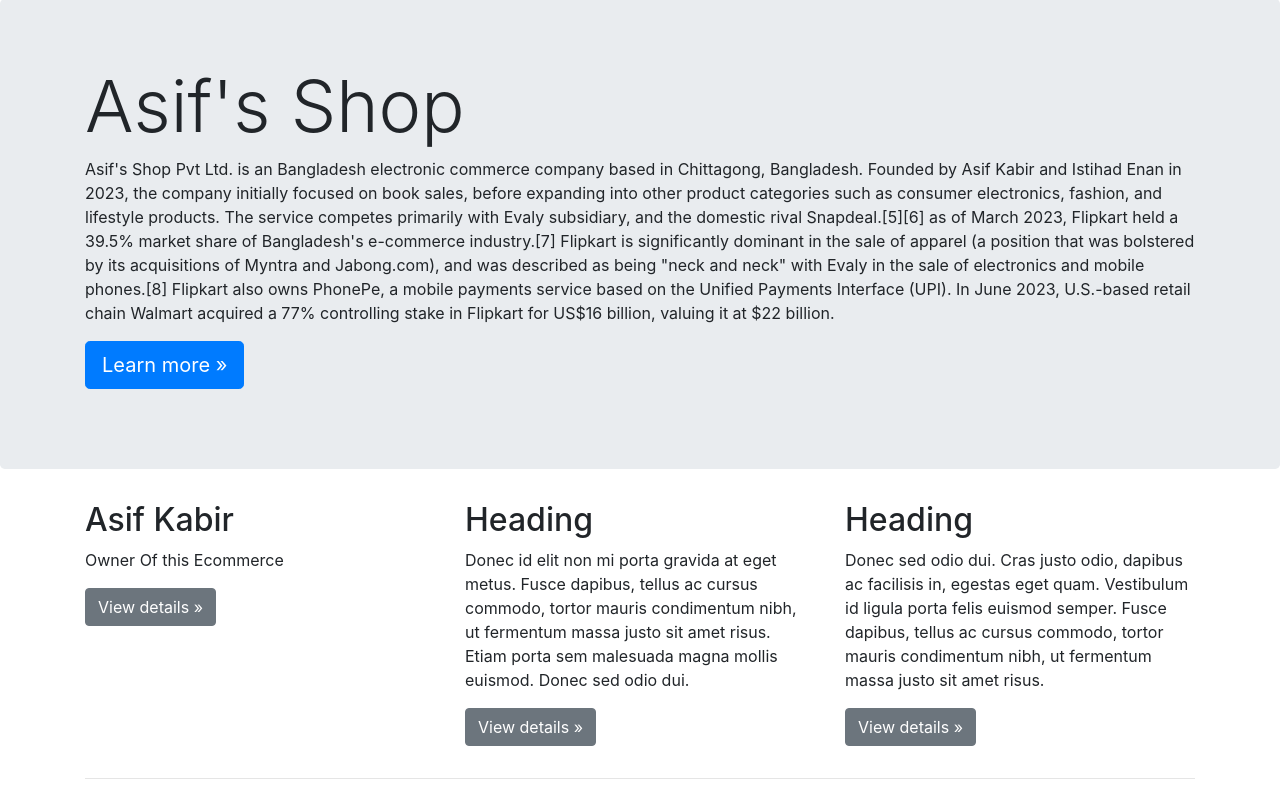
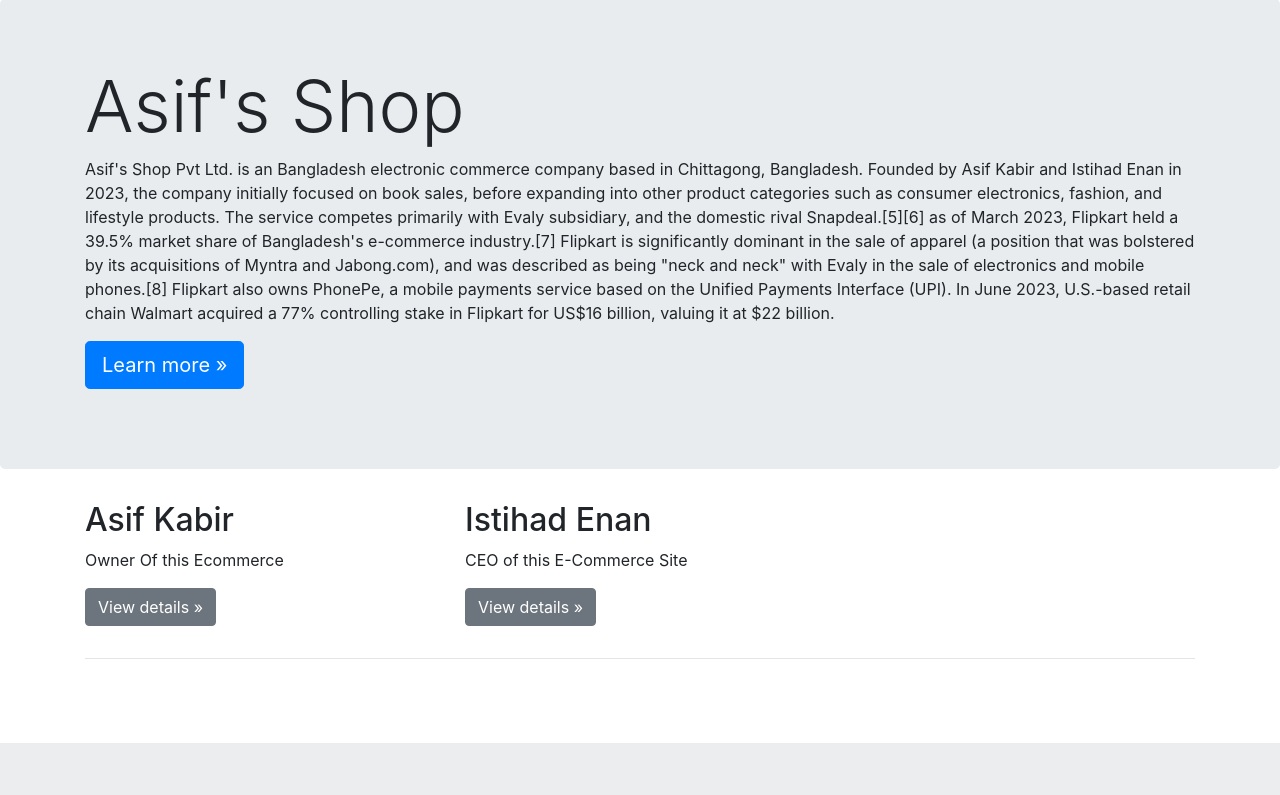
Before and after one commit to AsifKabir1234/Latest, a Django app: page /shop/about/ in a window 1280 px wide. Shown: the part 57-852 px from the top of the page. After the commit the page ends 800 px from the top, so only its background shows below. Run offline with Django 4.2, Linux system fonts and the light colour scheme; parts of the project's set-up code (start-up, migrations or seed data) failed here and were passed over; some libraries are stand-ins or nearby versions.

Commit message:
Update about.html 2

```diff
--- a/mac/shop/templates/shop/about.html
+++ b/mac/shop/templates/shop/about.html
@@ -29,14 +29,9 @@
         <p> Owner Of this Ecommerce </p>
         <p><a class="btn btn-secondary" href="#" role="button">View details »</a></p>
       </div>
-      <div class="col-md-4">
-        <h2>Heading</h2>
-        <p>Donec id elit non mi porta gravida at eget metus. Fusce dapibus, tellus ac cursus commodo, tortor mauris condimentum nibh, ut fermentum massa justo sit amet risus. Etiam porta sem malesuada magna mollis euismod. Donec sed odio dui. </p>
-        <p><a class="btn btn-secondary" href="#" role="button">View details »</a></p>
-      </div>
-      <div class="col-md-4">
-        <h2>Heading</h2>
-        <p>Donec sed odio dui. Cras justo odio, dapibus ac facilisis in, egestas eget quam. Vestibulum id ligula porta felis euismod semper. Fusce dapibus, tellus ac cursus commodo, tortor mauris condimentum nibh, ut fermentum massa justo sit amet risus.</p>
+           <div class="col-md-4">
+        <h2>Istihad Enan</h2>
+        <p>CEO  of this E-Commerce Site </p>
         <p><a class="btn btn-secondary" href="#" role="button">View details »</a></p>
       </div>
     </div>
```
